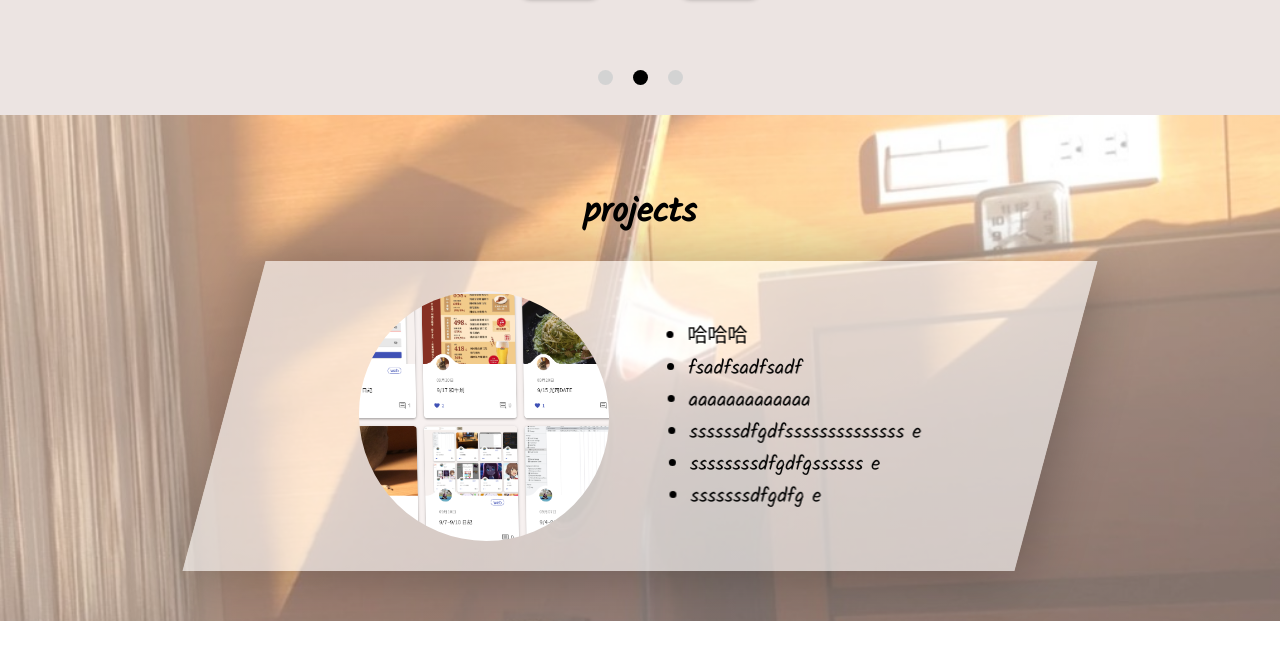
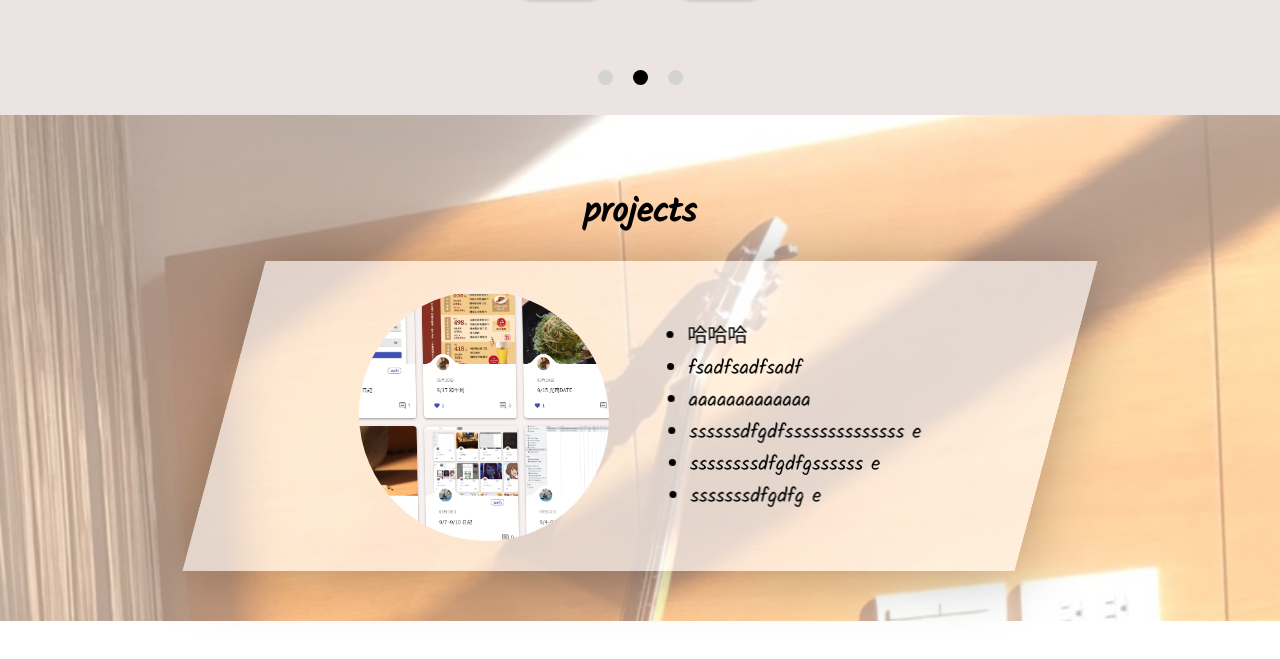
Before and after one commit to kuo52033/myPage, a website: page index.html in a window 1280 px wide. Shown: the part 1137-1796 px from the top of the page. Before the commit the page ends 1758 px from the top, so only its background shows below. Drawn offline with Linux system fonts and the light colour scheme.

Commit message:
image scroll

```diff
--- a/app.js
+++ b/app.js
@@ -10,6 +10,7 @@ const backIcon = document.querySelectorAll(".backIcon");
 const nextIcon = document.querySelectorAll(".nextIcon");
 const technology = document.querySelector(".technology__box");
 const technology__dot = document.querySelectorAll(".technology__dotBox__dot");
+const project = document.querySelector(".projectSection");
 
 technology__dot[dot].style.backgroundColor = "black";
 
@@ -43,3 +44,8 @@ technology__dot.forEach((dotEl, index) =>
     dot = index;
   })
 );
+
+window.addEventListener("scroll", () => {
+  let windowScroll = window.scrollY;
+  project.style.backgroundPosition = `50% ${windowScroll * 0.04}%`;
+});
--- a/index.html
+++ b/index.html
@@ -207,6 +207,7 @@
           </div>
         </div>
       </section>
+      <div class="" style="height: 100vh"></div>
     </main>
     <script src="./app.js"></script>
   </body>
--- a/sass/pages/_home.scss
+++ b/sass/pages/_home.scss
@@ -107,5 +107,6 @@
     ),
     url(./images/bgImage.png);
   background-size: cover;
-  background-position: center center;
+  background-position: 50% 15%;
+  background-repeat: no-repeat;
 }
```
Also changed, not shown: styles.css.
